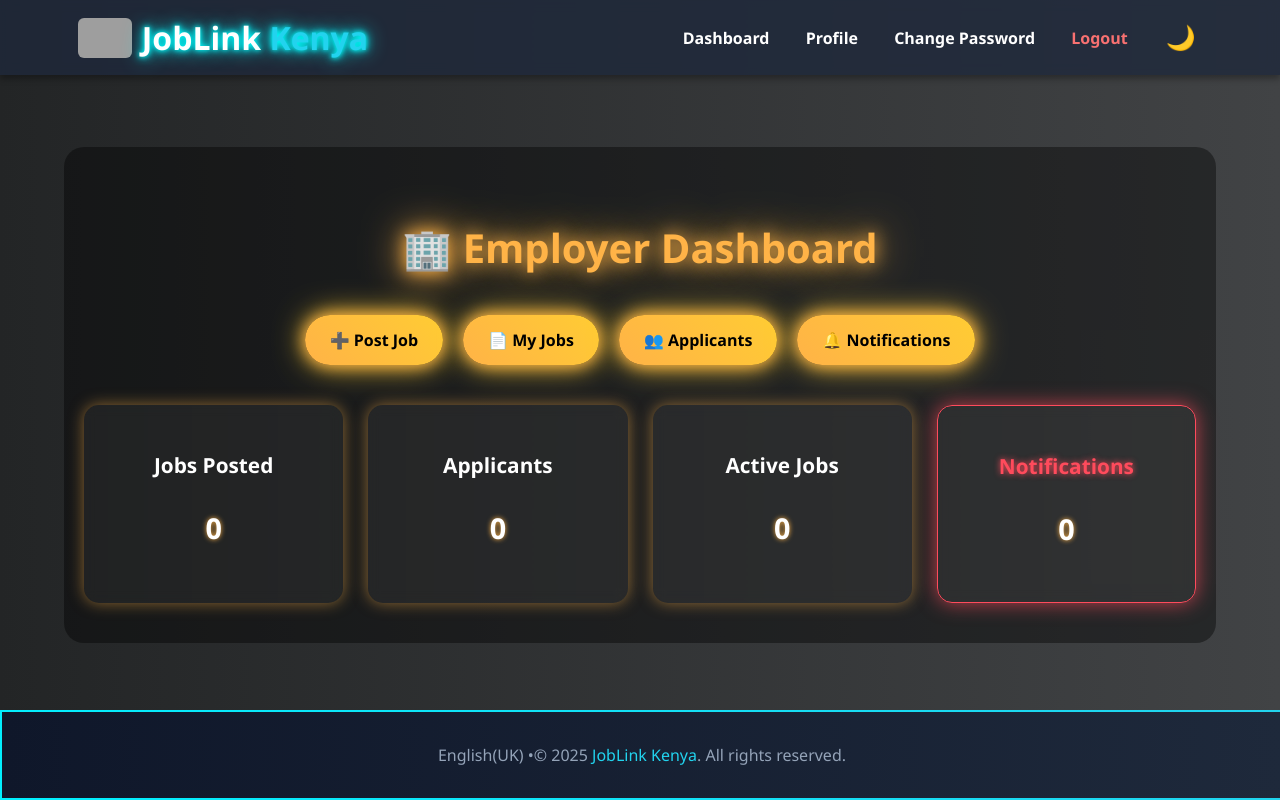
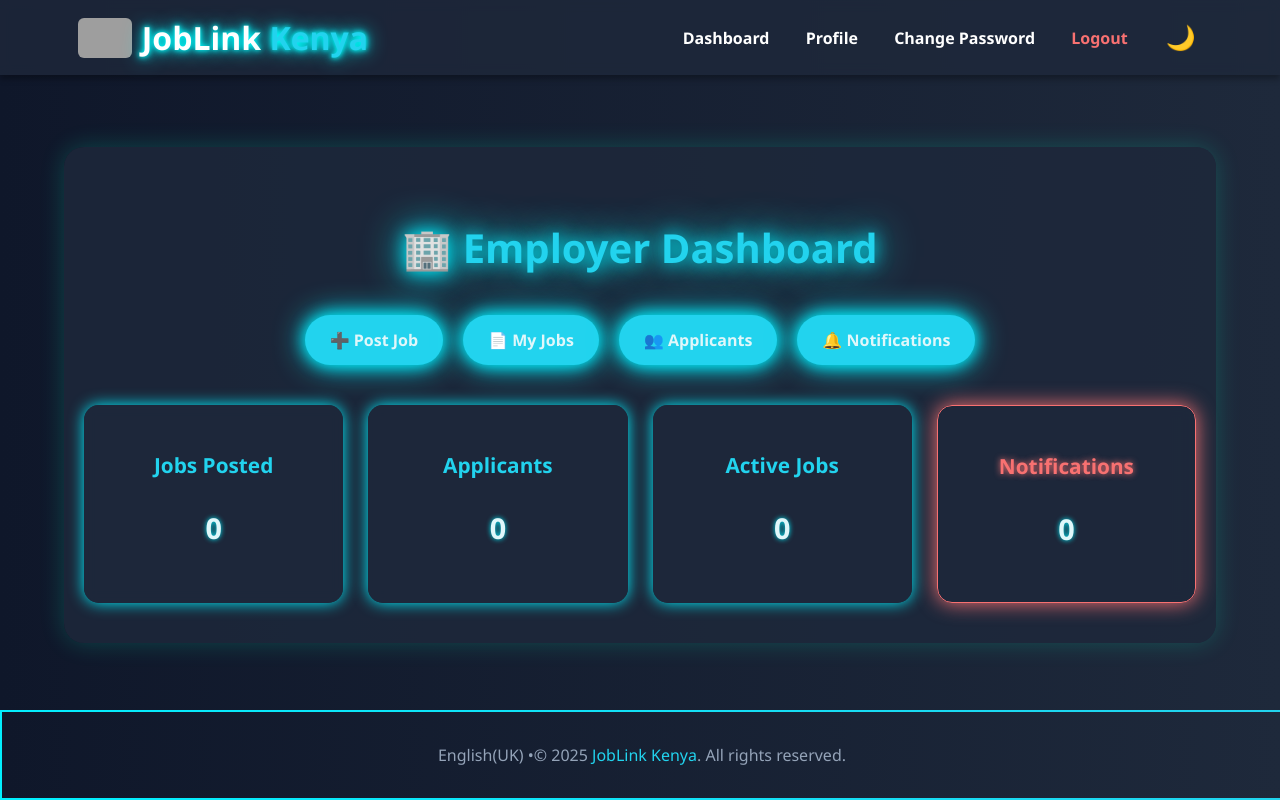
Before and after one commit to Buggy7506/Joblink-Kenya, a Django app: page /employer/control-panel/ in a window 1280 px wide. Run offline with Django 5.2, Linux system fonts and the light colour scheme; a user stored in the database is signed in; data that the repository does not hold is empty; some libraries are stand-ins or nearby versions; grey boxes are pictures that could not be loaded.

Commit message:
Update employer_dashboard.html

```diff
--- a/core/templates/employer_dashboard.html
+++ b/core/templates/employer_dashboard.html
@@ -4,9 +4,10 @@
 {% block content %}
 <style>
 body {
-    background: linear-gradient(to right, #232526, #414345);
+  background: var(--bg-main);
   font-family: 'Segoe UI', sans-serif;
-    color: #fff;
+  color: var(--text-main);
+  transition: background 0.4s, color 0.4s;
 }
 
 .employer-dashboard {
@@ -14,21 +15,23 @@
   margin: 40px auto;
   padding: 40px 20px;
   border-radius: 20px;
-    background: rgba(0,0,0,0.4);
+  background: var(--bg-card);
   text-align: center;
+  box-shadow: 0 0 25px rgba(0,255,200,0.2);
+  transition: background 0.4s, box-shadow 0.4s;
 }
 
 .glow-header {
   font-size: 2.5rem;
-    color: #ffb347;
-    text-shadow: 0 0 10px #ffb347, 0 0 25px #ffb347;
+  color: var(--text-accent);
+  text-shadow: 0 0 10px var(--glow-accent), 0 0 25px var(--glow-accent);
   margin-bottom: 40px;
   animation: pulse 2s infinite ease-in-out;
 }
 
 @keyframes pulse {
-    0%, 100% { text-shadow: 0 0 10px #ffb347, 0 0 25px #ffb347; }
-    50% { text-shadow: 0 0 20px #ffb347, 0 0 50px #ffb347; }
+  0%, 100% { text-shadow: 0 0 10px var(--glow-accent), 0 0 25px var(--glow-accent); }
+  50% { text-shadow: 0 0 20px var(--glow-accent), 0 0 50px var(--glow-accent); }
 }
 
 /* Dashboard action buttons */
@@ -43,17 +46,17 @@
 .btn-glow {
   padding: 14px 25px;
   border-radius: 25px;
-    background: linear-gradient(45deg, #ffb347, #ffcc33);
+  background: var(--text-accent);
   font-weight: bold;
-    color: #000;
+  color: var(--text-main);
   text-decoration: none;
-    box-shadow: 0 0 15px #ffb347, 0 0 30px #ffcc33;
+  box-shadow: 0 0 15px var(--glow-accent), 0 0 30px var(--glow-accent);
   transition: all 0.3s ease-in-out;
 }
 
 .btn-glow:hover {
   transform: scale(1.08);
-    box-shadow: 0 0 25px #ffb347, 0 0 50px #ffcc33;
+  box-shadow: 0 0 25px var(--glow-accent), 0 0 50px var(--glow-accent);
 }
 
 /* Summary cards */
@@ -64,39 +67,41 @@
 }
 
 .glow-card {
-    background: rgba(255, 255, 255, 0.05);
+  background: var(--bg-card);
   backdrop-filter: blur(6px);
   border-radius: 15px;
   padding: 25px 20px;
-    box-shadow: 0 0 15px rgba(255, 180, 71, 0.5);
+  box-shadow: 0 0 15px var(--glow-accent);
   transition: transform 0.3s, box-shadow 0.3s;
 }
 
 .glow-card:hover {
   transform: scale(1.05);
-    box-shadow: 0 0 25px rgba(255, 180, 71, 0.7);
+  box-shadow: 0 0 25px var(--glow-accent);
 }
 
 .glow-card h3 {
   font-size: 1.3rem;
   margin-bottom: 10px;
+  color: var(--text-accent);
 }
 
 .glow-card p {
   font-size: 1.8rem;
   font-weight: bold;
-    color: #fff;
-    text-shadow: 0 0 5px #ffb347;
+  color: var(--text-main);
+  text-shadow: 0 0 5px var(--glow-accent);
 }
 
 /* Notifications highlight */
 .notify-card {
-    border: 1px solid #ff4b5c;
-    box-shadow: 0 0 20px rgba(255, 75, 92, 0.7);
+  border: 1px solid var(--text-danger);
+  box-shadow: 0 0 20px var(--text-danger);
 }
+
 .notify-card h3 {
-    color: #ff4b5c;
-    text-shadow: 0 0 6px #ff4b5c;
+  color: var(--text-danger);
+  text-shadow: 0 0 6px var(--text-danger);
 }
 
 /* Messages popup */
@@ -113,20 +118,20 @@
 }
 
 .message {
-    background-color: #ffb347;
-    color: #000;
+  background-color: var(--text-accent);
+  color: var(--text-main);
   padding: 12px 22px;
   border-radius: 25px;
   font-weight: bold;
-    box-shadow: 0 0 15px #ffb347, 0 0 25px #ffcc33;
+  box-shadow: 0 0 15px var(--glow-accent), 0 0 25px var(--glow-accent);
   opacity: 0.95;
   text-align: center;
 }
 
 .message.error {
-    background-color: #ff4b5c;
+  background-color: var(--text-danger);
   color: #fff;
-    box-shadow: 0 0 15px #ff4b5c, 0 0 25px #ff7a8a;
+  box-shadow: 0 0 15px var(--text-danger), 0 0 25px rgba(255, 75, 92, 0.5);
 }
 
 @keyframes slideDown {
@@ -138,6 +143,7 @@
   to { opacity: 0; transform: translateX(-50%) translateY(-50px); }
 }
 </style>
+
 
 <div class="employer-dashboard">
   <h2 class="glow-header">🏢 Employer Dashboard</h2>
```
Lines whose indentation alone changed are shown as unchanged.
